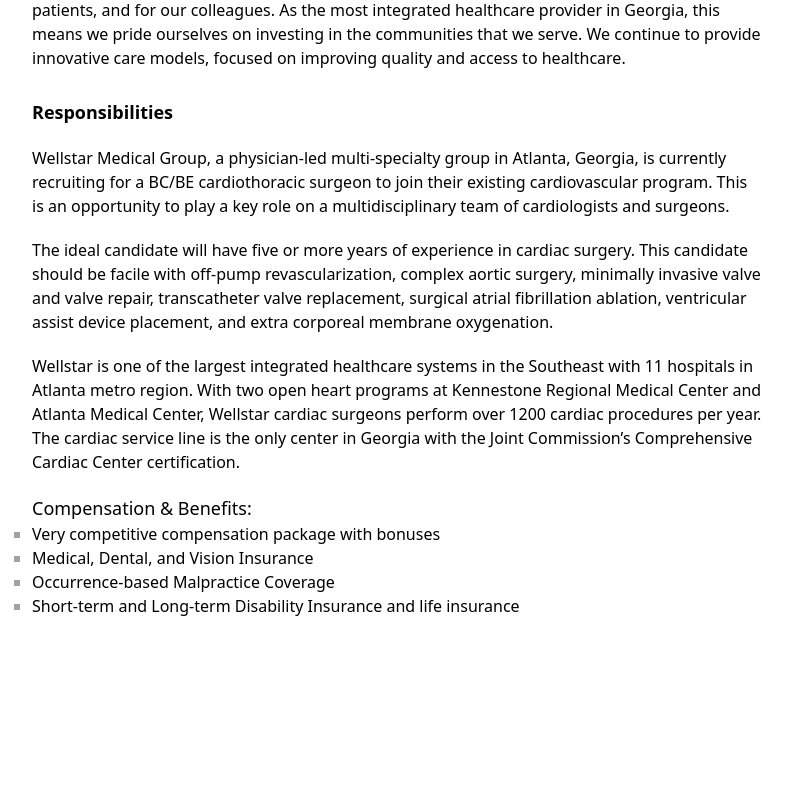
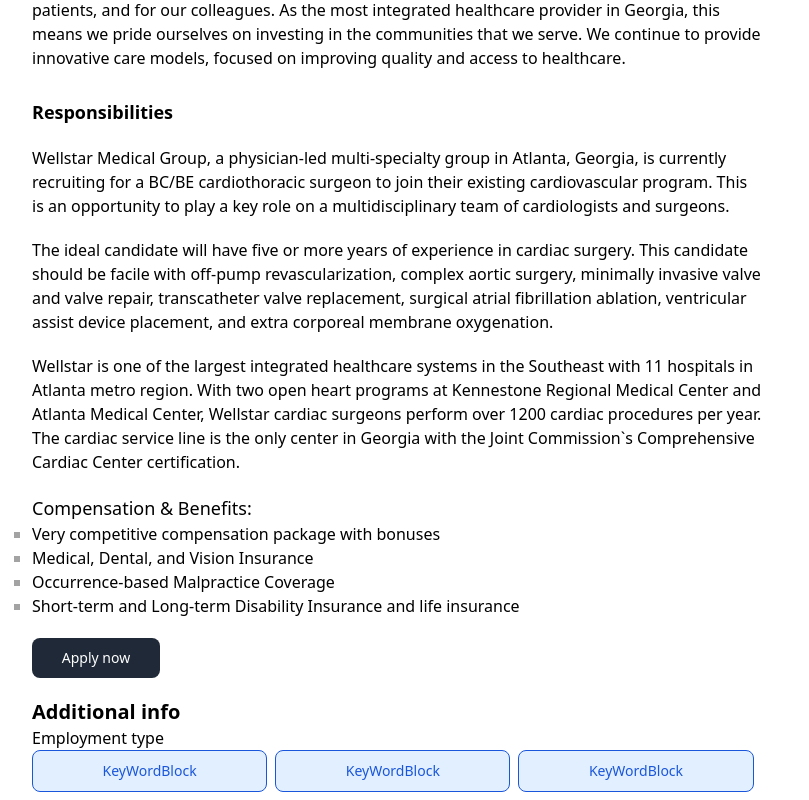
Before and after one commit to mishaaaaaaa/aleann-jobsboard, a React (Create React App) app: page / in a window 1280 px wide. Shown: the part 332-1132 px from the top of the page, without its empty margins (0-809 px from the left). Before the commit the page ends 950 px from the top, so only its background shows below. Built offline with nearby package versions, Linux system fonts and the light colour scheme.

Commit message:
job details second part of page layout&expanding ui-kit

```diff
--- a/src/components/JobDetails.tsx
+++ b/src/components/JobDetails.tsx
@@ -2,10 +2,11 @@
 import { bookmark, share } from "../icnos/icons";
 import Map from "./Map";
 import Button from "./ui-kit/Button";
+import KeyWordBlock from "./ui-kit/KeyWordBlock";
 
 export default function JobDetails() {
   return (
-    <div className="container mx-auto max-w-[1240px] h-screen flex flex-col md:flex-row flex-stretch  my-5 p-3 ">
+    <div className="container mx-auto max-w-[1240px] h-screen flex flex-col md:flex-row  my-5 p-3 ">
       <div className="flex flex-col   w-full md:w-3/5 space-y-5">
         <div className="job-title  justify-between items-center md:border-b-2 border-0 flex flex-col md:flex-row">
           <div className="flex grow items-center md:w-1/2 w-full">
@@ -26,7 +27,7 @@
             Fachärztin für Arbeitsmedizin (m/w/d)
           </div>
           <div className="salary md:w-1/2 order-3 md:order-2 flex flex-col items-end  grow">
-            <p className="font-semibold">€ 54 000—60 000</p>
+            <p className="font-semibold">€ 54 000 - 60 000</p>
             <p className="order-1 md:order-2">brutto per year</p>
             {/* toDo: align brutto per year with salary (make them start from one point) */}
           </div>
@@ -34,7 +35,7 @@
             Posted 2 days ago
           </div>
         </div>
-        <div className="main_job_text space-y-5">
+        <div className="main_job_text space-y-5 flex flex-col">
           <div className="description text-base">
             At WellStar, we all share common goals. That`s what makes us so
             successful – and such an integral part of our communities. We want
@@ -69,7 +70,7 @@
               open heart programs at Kennestone Regional Medical Center and
               Atlanta Medical Center, Wellstar cardiac surgeons perform over
               1200 cardiac procedures per year. The cardiac service line is the
-              only center in Georgia with the Joint Commission’s Comprehensive
+              only center in Georgia with the Joint Commission`s Comprehensive
               Cardiac Center certification.
             </p>
           </div>
@@ -100,6 +101,25 @@
               </li>
             </ul>
           </div>
+          {/* refactor btn in component so i can add proprty to hide/unhide btn on small screens */}
+          <button
+            type="button"
+            className="w-32 text-white bg-gray-800 hover:bg-gray-900 focus:outline-none focus:ring-4 focus:ring-gray-300 font-medium rounded-lg text-sm px-5 py-2.5 mr-2 mb-2 dark:bg-gray-800 dark:hover:bg-gray-700 dark:focus:ring-gray-700 dark:border-gray-700 self-center md:self-start"
+          >
+            Apply now
+          </button>
+        </div>
+        <div className="aditional_info grow">
+          <p className="text-xl font-semibold">Additional info</p>
+          <div className="employment_type">
+            <p>Employment type</p>
+            <div className="flex">
+              <KeyWordBlock />
+              <KeyWordBlock />
+              <KeyWordBlock />
+            </div>
+          </div>
+          <div className="benefits"></div>
         </div>
       </div>
       <div className="flex flex-col  w-full md:w-2/5">
--- /dev/null
+++ b/src/components/ui-kit/KeyWordBlock.tsx
@@ -0,0 +1,9 @@
+import React from "react";
+
+export default function KeyWordBlock() {
+  return (
+    <div className="text-blue-700 bg-blue-100 border border-blue-700  font-medium rounded-lg text-sm px-5 py-2.5 text-center mr-2 mb-2 w-1/3">
+      KeyWordBlock
+    </div>
+  );
+}
```
